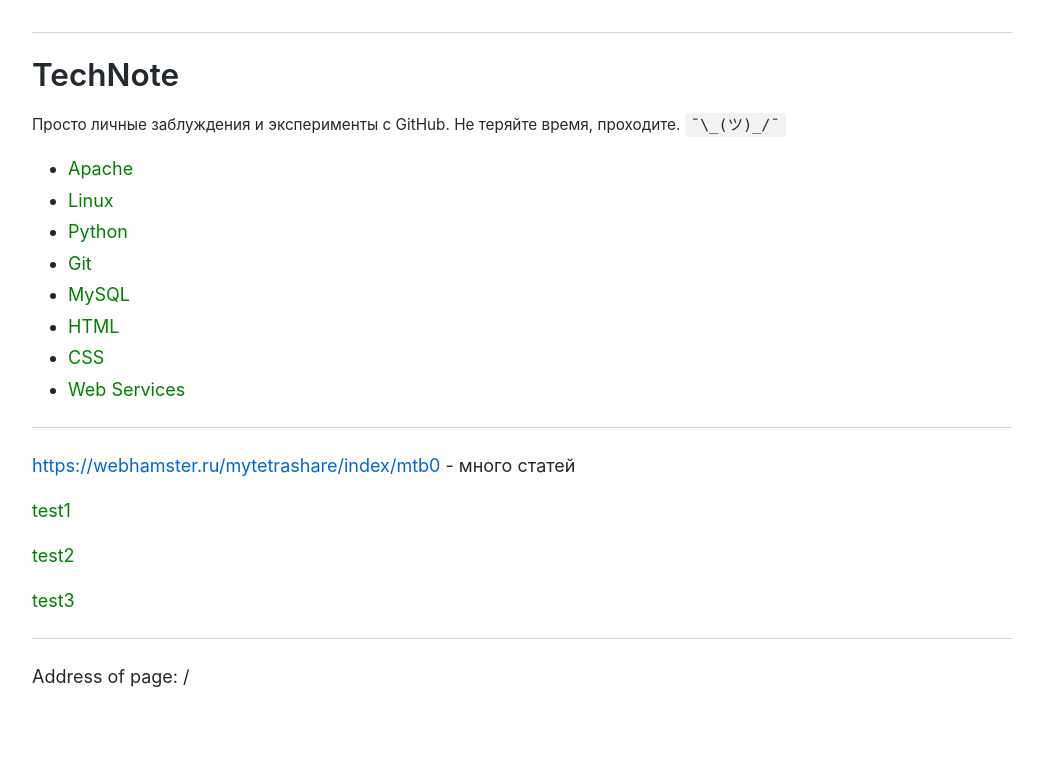
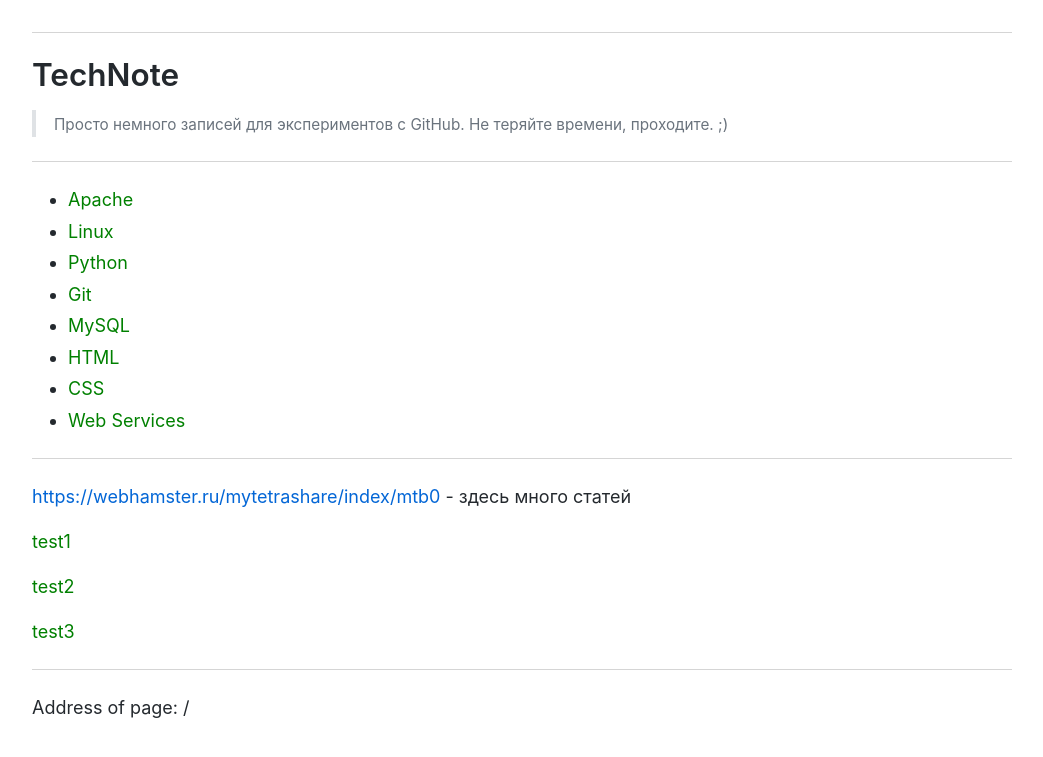
Before and after one commit to olexsyn/ITNote, a Jekyll site: the page built from index.md, in a window 1280 px wide. Shown: the top 757 px of the page, without its empty margins (118-1161 px from the left). Built offline with Jekyll 4.4.1, drawn with Linux system fonts in a browser that asks for light colours; our own code applies the rules of GitHub Pages for plain Markdown files.

Commit message:
Update index.md

```diff
--- a/index.md
+++ b/index.md
@@ -1,19 +1,21 @@
 ## TechNote
 
-<small>Просто личные заблуждения и эксперименты с GitHub. Не теряйте время, проходите. `¯\_(ツ)_/¯`</small>
+> <small>Просто немного записей для экспериментов с GitHub. Не теряйте времени, проходите. ;)</small>
 
-* [Apache](apache)
-* [Linux](linux)
-* [Python](python)
-* [Git](git)
-* [MySQL](mysql)
-* [HTML](html)
-* [CSS](css)
-* [Web Services](web-services)
+---
 
-___
+- [Apache](apache)
+- [Linux](linux)
+- [Python](python)
+- [Git](git)
+- [MySQL](mysql)
+- [HTML](html)
+- [CSS](css)
+- [Web Services](web-services)
 
-<https://webhamster.ru/mytetrashare/index/mtb0> - много статей
+---
+
+<https://webhamster.ru/mytetrashare/index/mtb0> - здесь много статей
 
 [test1](test)
 
```
